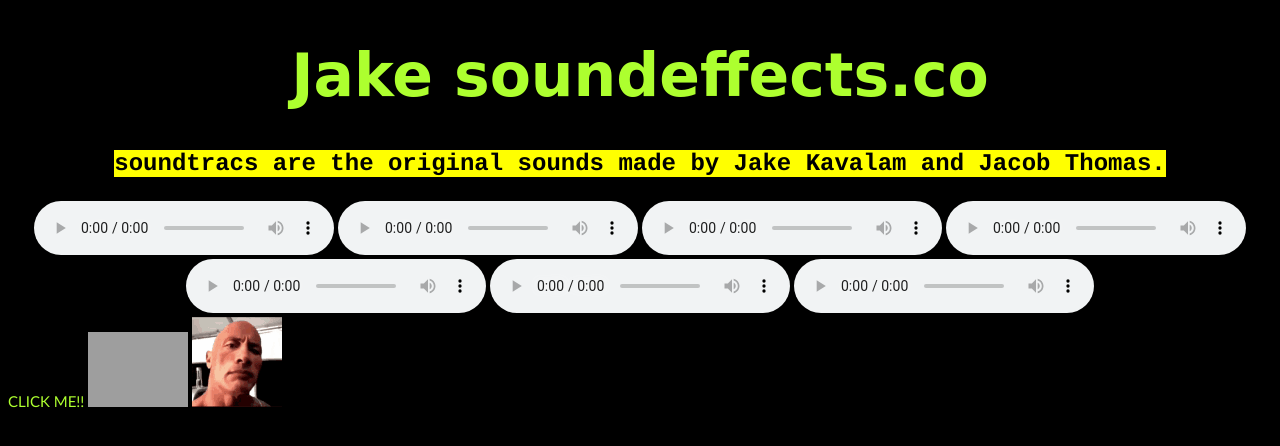
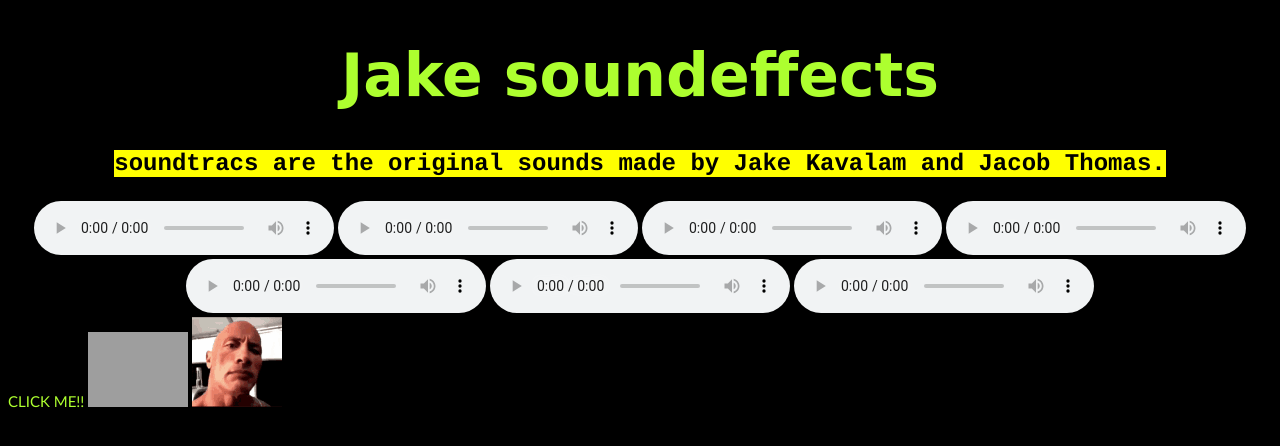
Before and after one commit to Ananmay125/Jake-s-soundeffects.z, a plain HTML site: page index.html in a window 1280 px wide. Drawn offline with Linux system fonts and the light colour scheme; grey boxes are pictures that could not be loaded.

Commit message:
Update index.html

```diff
--- a/index.html
+++ b/index.html
@@ -6,7 +6,7 @@
     <link rel="stylesheet" href="jake-soundeffects.css">
   </head>
   <body>
-    <h1>Jake soundeffects.co</h1>
+    <h1>Jake soundeffects</h1>
     <p><mark><b> soundtracs are the original sounds made by Jake Kavalam and Jacob Thomas.</b></mark></p>
     <div class="box">
     <div class="flex">
```
